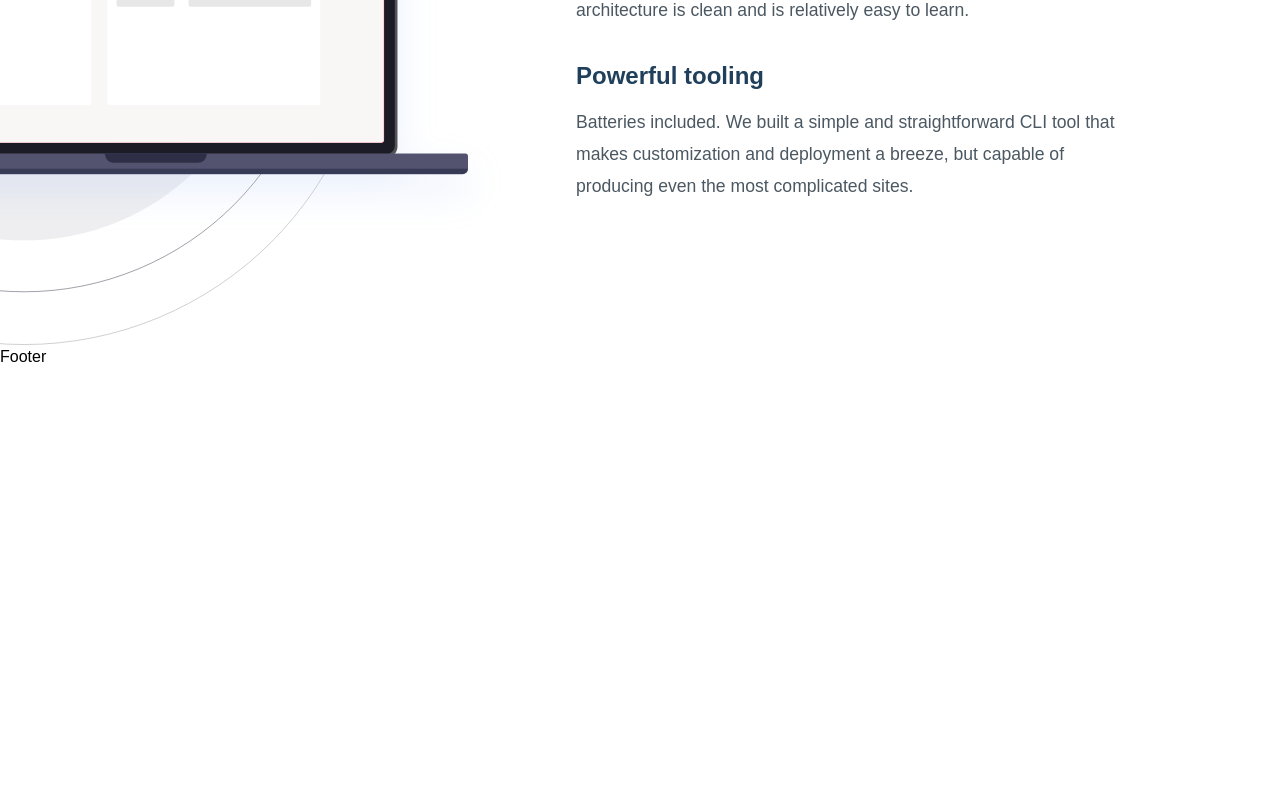
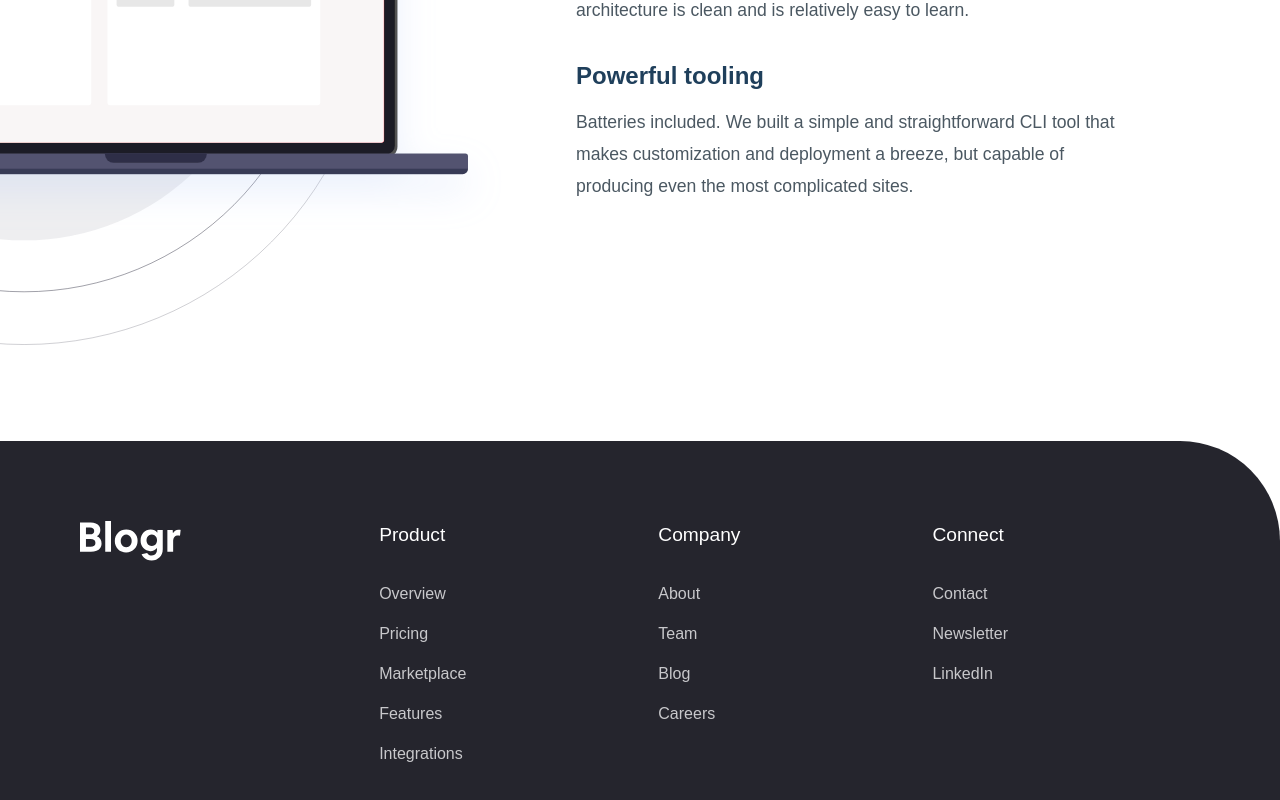
Before and after one commit to kurt-lo/blogr, a Next.js app: page / in a window 1280 px wide. Shown: the part 2560-3360 px from the top of the page. Before the commit the page ends 2929 px from the top, so only its background shows below. Built offline with nearby package versions, Linux system fonts and the light colour scheme; what tailwindcss-animated would draw is missing.

Commit message:
Footer complete

```diff
--- a/components/Footer.tsx
+++ b/components/Footer.tsx
@@ -1,8 +1,36 @@
 import React from 'react'
+import Image from 'next/image'
+import { footerLinks } from '@/constants'
+import Link from 'next/link';
 
 const Footer = () => {
   return (
-    <div>Footer</div>
+    <footer className='footer flex flex-col sm:flex-row justify-center items-center sm:items-start mt-[6rem] px-[5rem] pt-[5rem] pb-[5rem] bg-very-dark-black-blue rounded-tr-[100px]'>
+      <div className="image-container">
+        <Image
+          src='/logo.svg'
+          alt='logo'
+          width={101}
+          height={40}
+        />
+      </div>
+      <div className="links-container flex flex-col sm:flex-row sm:ml-auto sm:gap-[2rem] md:gap-[5rem] md:pr-[5rem] lg:gap-[8rem] lg:pr-[8rem] xl:gap-[12rem] xl:pr-[12rem]">
+        {footerLinks.map((title, titleIndex) => (
+          <div className="footer-title" key={titleIndex}>
+            <h2 className='text-white text-[1.2rem] pt-[2rem] sm:pt-0 pb-[2rem]'>{title.title}</h2>
+            <ul>
+              {title.links.map((link, linkIndex) => (
+                <li key={linkIndex} className=' text-grayish-blue pb-[.5rem] sm:pb-[1rem]'>
+                  <Link href={link.href}>
+                    {link.label}
+                  </Link>
+                </li>
+              ))}
+            </ul>
+          </div>
+        ))}
+      </div>
+    </footer>
   )
 }
 
--- a/constants/index.ts
+++ b/constants/index.ts
@@ -1,3 +1,4 @@
+// FOR NAVBAR LINKS
 export const productLinks = [
     { label: 'Overview', href: '/' },
     { label: 'Pricing', href: '/' },
@@ -18,3 +19,34 @@ export const connectLinks = [
     { label: 'Newsletter', href: '/' },
     { label: 'LinkedIn', href: '/' },
 ];
+
+// FOR FOOTER LINKS
+export const footerLinks = [
+    {
+        title: "Product",
+        links: [
+            { label: 'Overview', href: '/' },
+            { label: 'Pricing', href: '/' },
+            { label: 'Marketplace', href: '/' },
+            { label: 'Features', href: '/' },
+            { label: 'Integrations', href: '/' },
+        ]
+    },
+    {
+        title: 'Company',
+        links: [
+            { label: 'About', href: '/' },
+            { label: 'Team', href: '/' },
+            { label: 'Blog', href: '/' },
+            { label: 'Careers', href: '/' },
+        ]
+    },
+    {
+        title: 'Connect',
+        links: [
+            { label: 'Contact', href: '/' },
+            { label: 'Newsletter', href: '/' },
+            { label: 'LinkedIn', href: '/' },
+        ]
+    }
+]
```
Also changed, not shown: app/page.tsx (+0 -28 lines), types/index.ts (line endings or trailing spaces).
